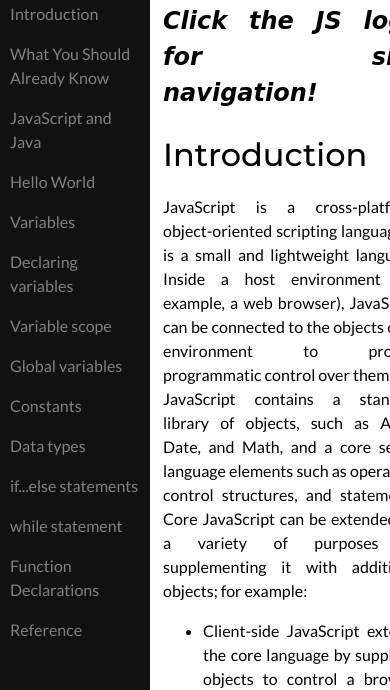
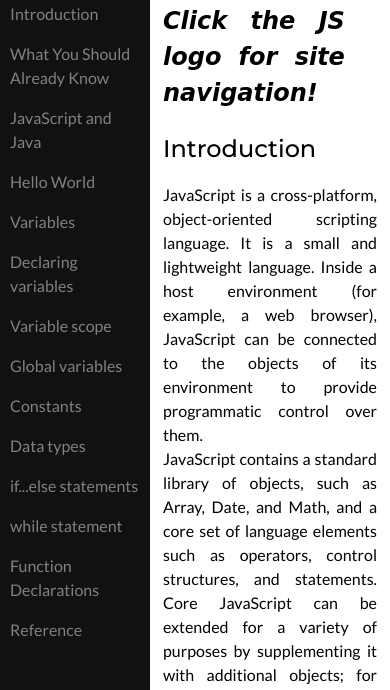
Before and after one commit to kuhlekt1v/fcc-tech-doc, a plain HTML site: page index.html in a window 390 px wide. Shown: the part 163-853 px from the top of the page. Drawn offline with Linux system fonts and the light colour scheme; a web font is replaced by a local one.

Commit message:
Adjusted margins.

```diff
--- a/style.css
+++ b/style.css
@@ -112,9 +112,7 @@ code{
 }
 /* On smaller screens, where width is less than 450px, change the style of the sidenav (less padding and a smaller font size) */
 @media screen and (max-width: 450px) {
-  html{
-    margin-right: -45px;
-  }
+
   #navigation-header{
     font-size: 0.9em;
     padding-left: 10px;
@@ -131,6 +129,13 @@ code{
     padding-right: 5px;
     text-align: justify;
   }
+  header{
+    font-size: 1.5em;
+  }
+  #sub-section{
+    width: 85%;
+    font-size: 1.5em;
+  }
   code{
     overflow-wrap: break-word;
     padding: 5px;
```
